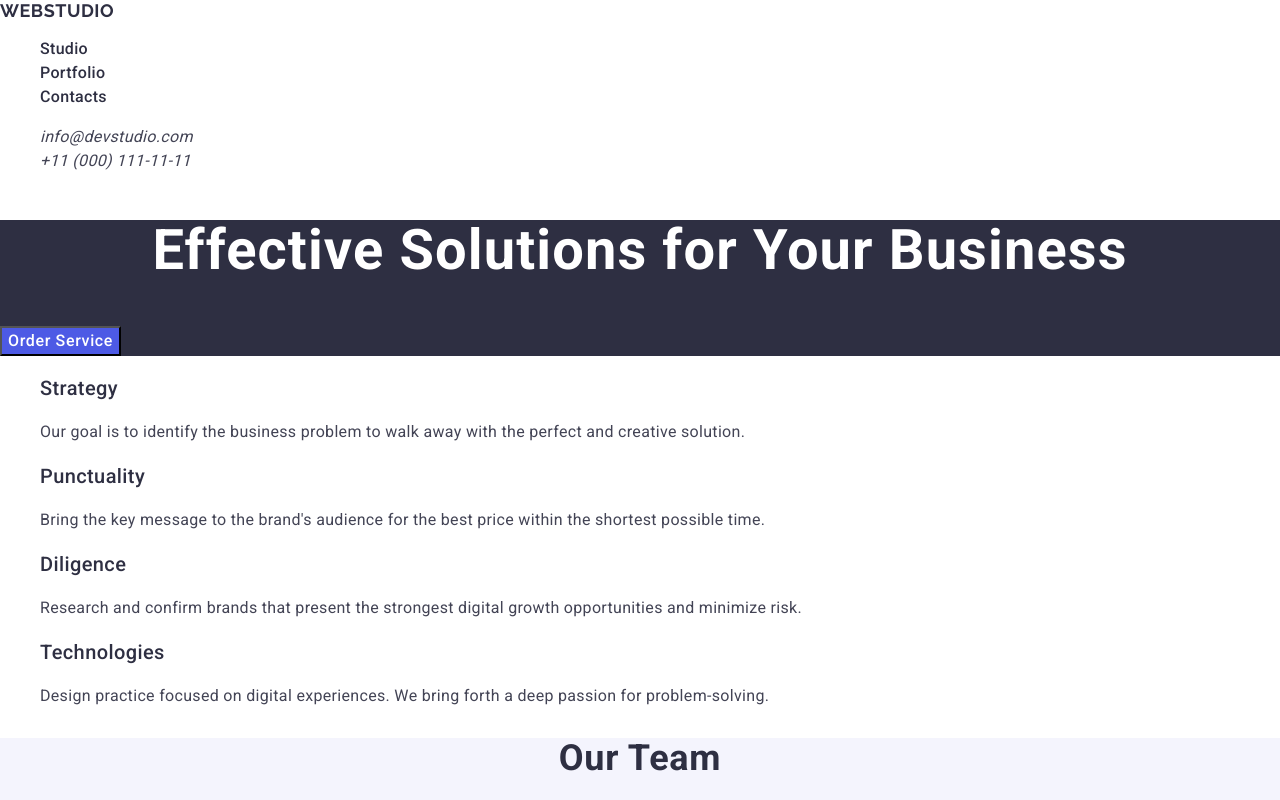
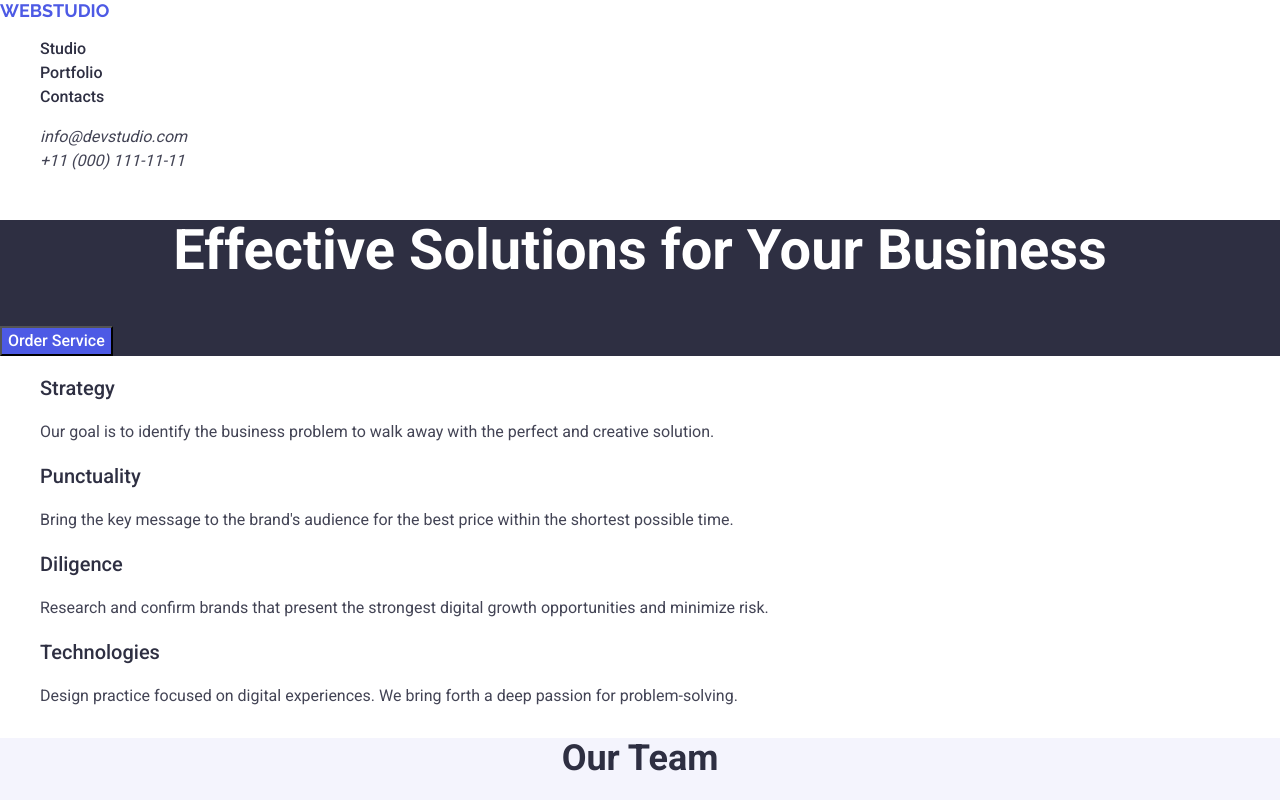
Before and after one commit to MarynaHuz789/goit-markup-hw-02, a plain HTML site: page index.html in a window 1280 px wide. Shown: the top 800 px of the page. Drawn offline with nearby package versions, Linux system fonts and the light colour scheme.

Commit message:
Update styles.css

```diff
--- a/css/styles.css
+++ b/css/styles.css
@@ -10,9 +10,13 @@ body {
     font-size: 18px;
     font-weight: 700;
     line-height: 21px;
-    letter-spacing: 0.54px;
+    letter-spacing: 1.166;
     text-transform: uppercase;
     text-decoration: none;
+}
+
+.link-logo-top:hover {
+    color: #4D5AE5;
 }
 
 .link-nav {
@@ -20,8 +24,12 @@ body {
     font-size: 16px;
     font-weight: 500;
     line-height: 24px;
-    letter-spacing: 0.32px;
+    letter-spacing: 1.5;
     text-decoration: none;
+}
+
+.link-nav:hover {
+    color: #4D5AE5;
 }
 
 .link-contact {
@@ -29,8 +37,16 @@ body {
     font-size: 16px;
     font-weight: 400;
     line-height: 24px;
-    letter-spacing: 0.32px;
+    letter-spacing: 1.5;
     text-decoration: none;
+}
+
+.link-contact:hover {
+    color: #4D5AE5;
+}
+
+.link-contact:focus {
+    color: #2E2F42;
 }
 
 ul {
@@ -46,7 +62,7 @@ h1 {
     font-size: 56px;
     font-weight: 700;
     line-height: 60px;
-    letter-spacing: 1.12px;
+    letter-spacing: 1.071;
     text-align: center;
 }
 
@@ -55,29 +71,28 @@ button {
     font-size: 16px;
     font-weight: 500;
     line-height: 24px;
-    letter-spacing: 0.64px;
+    letter-spacing: 1.5;
     background-color: #4D5AE5;
     cursor: pointer;
 }
 
 button:hover {
     background-color: #F4F4FD;
-    color: #2E2F42;
+    color: #4D5AE5;
 }
 
 h3 {
     font-size: 20px;
     font-weight: 500;
     line-height: 24px;
-    letter-spacing: 0.4px;
+    letter-spacing: 1.2;
 }
 
 .text {
     color: #434455;
     font-size: 16px;
-    font-weight: 400;
     line-height: 24px;
-    letter-spacing:0.32px;
+    letter-spacing: 1.5;
 }
 
 .team {
@@ -88,7 +103,7 @@ h2 {
     font-size: 36px;
     font-weight: 700;
     line-height: 40px;
-    letter-spacing: 0.72px;
+    letter-spacing: 1.111;
     text-align: center;
 }
 
@@ -102,17 +117,20 @@ footer {
     font-size: 18px;
     font-weight: 700;
     line-height: 21px;
-    letter-spacing: 0.54px;
+    letter-spacing: 1.166;
     text-transform: uppercase;
     text-decoration: none;
+}
 
+.link-logo-bottom:hover {
+    color: #4D5AE5;
+}
 
-}
 .text-footer {
     font-family: "Roboto", sans-serif;
     color: #F4F4FD;
     font-size: 16px;
     font-weight: 400;
     line-height: 24px;
-    letter-spacing: 0.32px;
+    letter-spacing: 1.5;
 }
```
